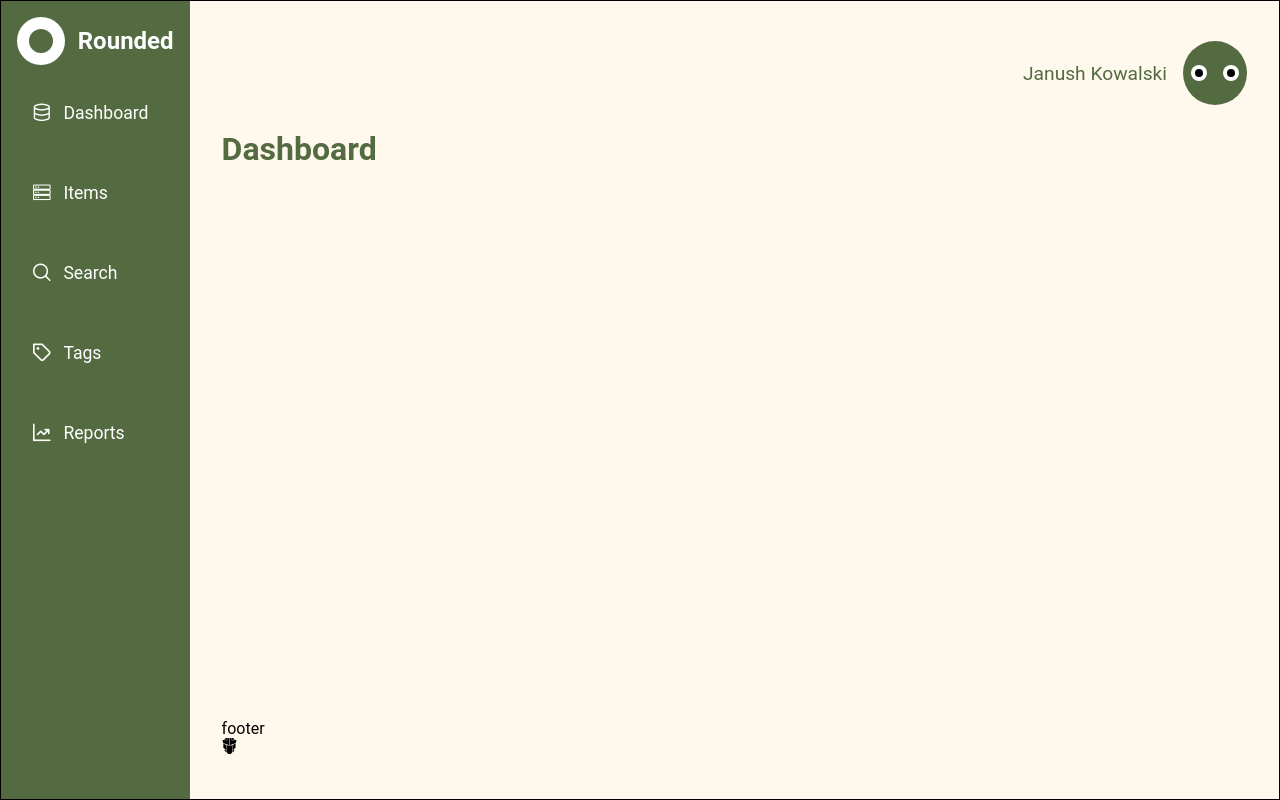
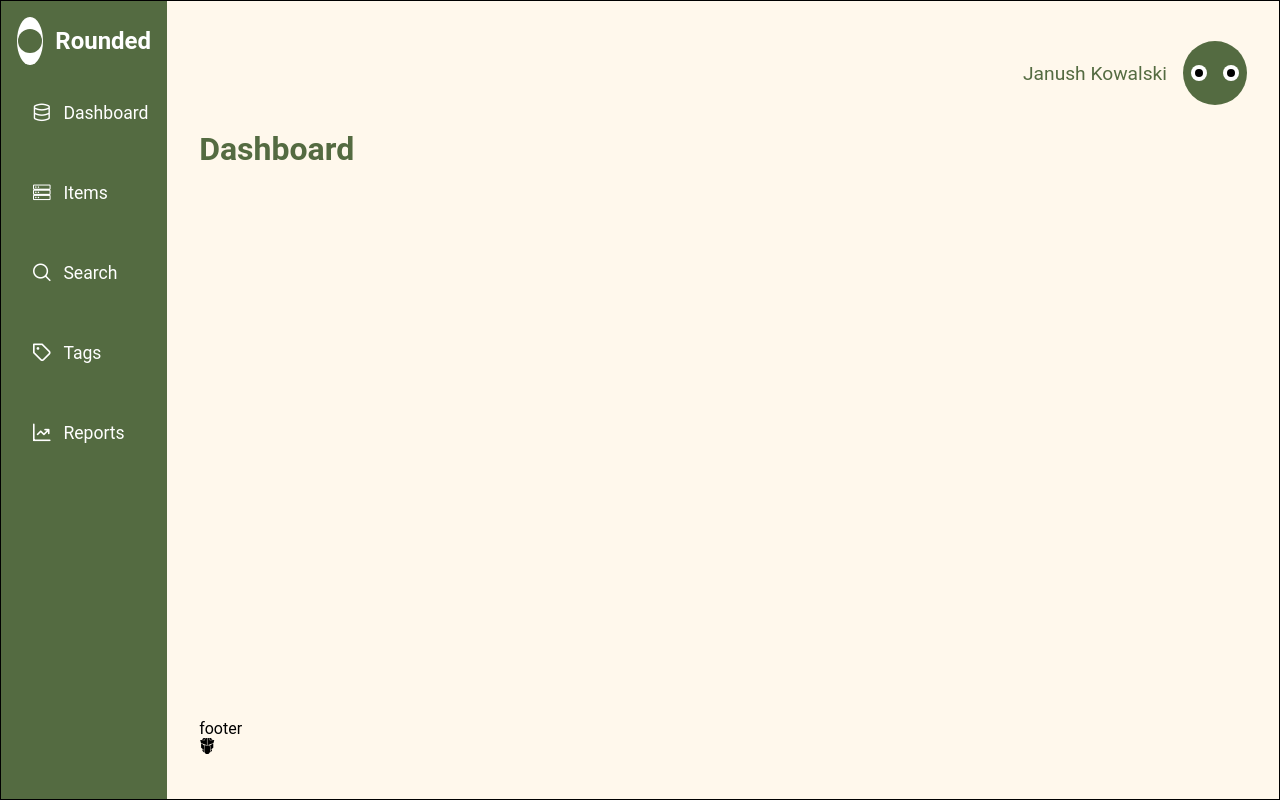
Before and after one commit to pikoio/admin-inventory-system, a Vue app: page / in a window 1280 px wide. Built offline with nearby package versions, Linux system fonts and the light colour scheme.

Commit message:
feat(dashboard menu): add collapsible menu

```diff
--- a/src/components/menu/DashboardMenu.vue
+++ b/src/components/menu/DashboardMenu.vue
@@ -2,6 +2,8 @@
 
 import DashboardMenuButton from "@/components/menu/DashboardMenuButton.vue";
 import {ref} from "vue";
+
+let isMenuOpen = ref(true)
 
 const links = ref([
   { title: "Dashboard", link: "/dashboard", icon: "pi-database" },
@@ -14,18 +16,19 @@ const links = ref([
 </script>
 
 <template>
-  <div class="dashboard-menu">
+  <div class="dashboard-menu" :class="{ closed: !isMenuOpen}">
     <div class="header">
-      <div class="icon">
+      <div class="icon" @click="isMenuOpen = !isMenuOpen">
         <div class="inner"></div>
       </div>
-      <h3 class="title">Rounded</h3>
+      <h3 v-if="isMenuOpen" class="title">Rounded</h3>
     </div>
     <div class="items">
       <RouterLink
           v-for="link in links"
           :to="link.link">
         <DashboardMenuButton
+            :is-menu-open="isMenuOpen"
             :icon="link.icon">
           {{ link.title }}
         </DashboardMenuButton>
@@ -36,11 +39,14 @@ const links = ref([
 
 <style scoped>
   .dashboard-menu {
-    width: 15%;
+    width: 13%;
     display: flex;
     background-color: var(--color-primary-1);
     flex-direction: column;
     box-shadow: var(--shadow-primary-1);
+  }
+  .dashboard-menu.closed {
+    width: 5%;
   }
   .header{
     height: 5rem;
@@ -62,12 +68,18 @@ const links = ref([
     display: flex;
     justify-content: center;
     align-items: center;
+    cursor: pointer;
   }
   .header .icon .inner{
     background-color: var(--color-primary-1);
     width: 1.5rem;
     height: 1.5rem;
     border-radius: 50%;
+    transition: width 0.3s, height 0.3s;
+  }
+  .header .icon .inner:hover{
+    width: 2rem;
+    height: 2rem;
   }
   .items{
     display: flex;
--- a/src/components/menu/DashboardMenuButton.vue
+++ b/src/components/menu/DashboardMenuButton.vue
@@ -1,13 +1,14 @@
 <script setup>
 defineProps({
   icon: String,
+  isMenuOpen: Boolean,
 })
 </script>
 
 <template>
   <div class="dashboard-menu-button">
     <i :class="'pi ' + icon"></i>
-    <slot/>
+    <slot v-if="isMenuOpen"/>
   </div>
 </template>
 
```
